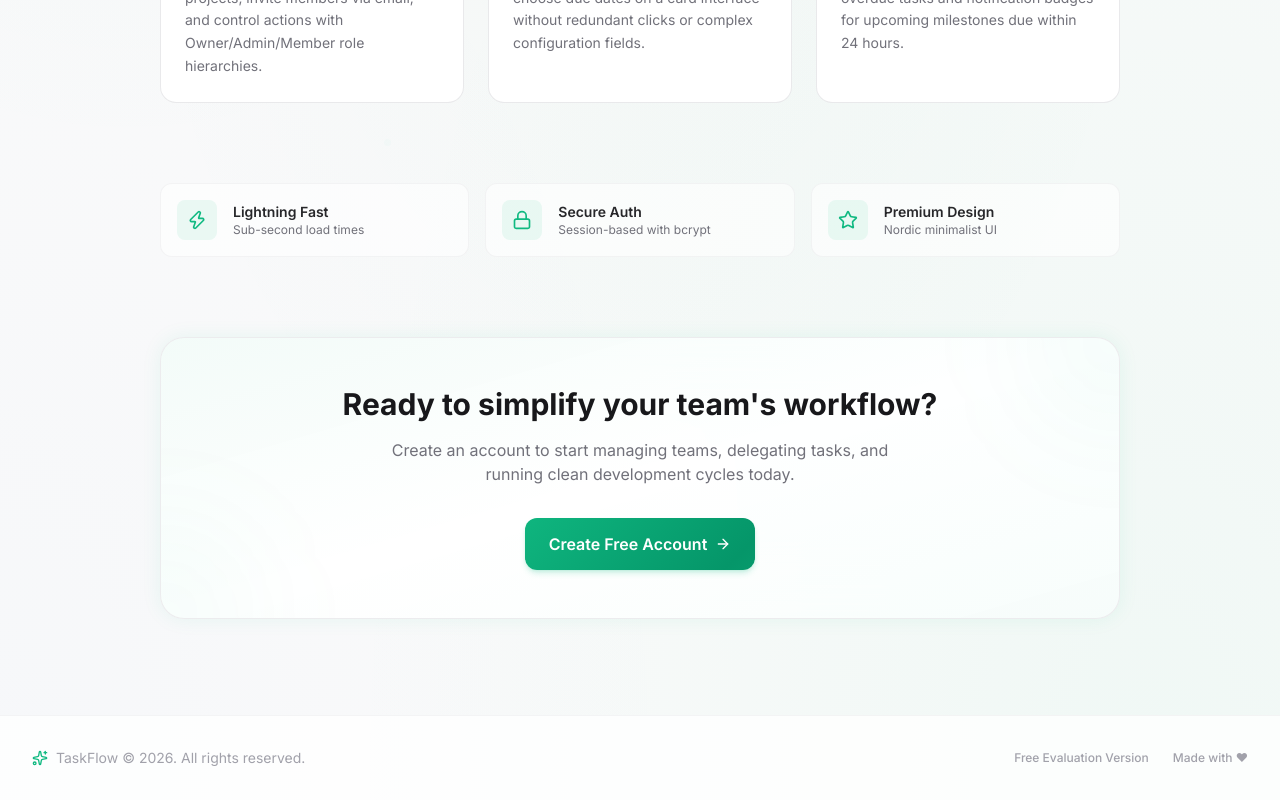
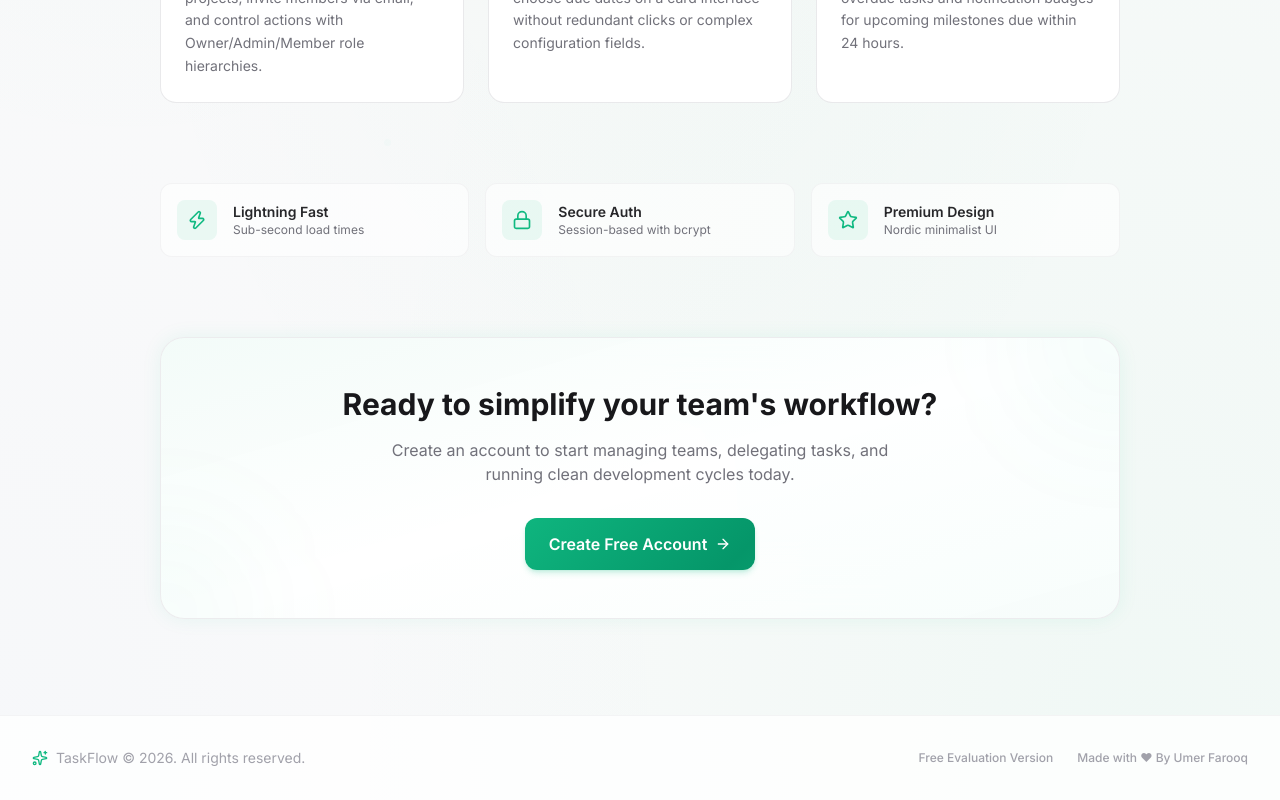
Before and after one commit to umersmx/taskflow-team-manager, a React (Vite) app in the folder client/: page / in a window 1280 px wide. Shown: the part 1363-2163 px from the top of the page. Built offline with nearby package versions, Linux system fonts and the light colour scheme; no server answers; the HTML template or start-up script is replaced by a standard one.

Commit message:
Update footer author info

```diff
--- a/client/src/pages/Landing.jsx
+++ b/client/src/pages/Landing.jsx
@@ -376,7 +376,7 @@ export default function Landing() {
           </div>
           <div className="flex gap-6 text-xs text-surface-500 font-medium">
             <span>Free Evaluation Version</span>
-            <span>Made with ❤</span>
+            <span>Made with ❤ By Umer Farooq</span>
           </div>
         </div>
       </footer>
```
